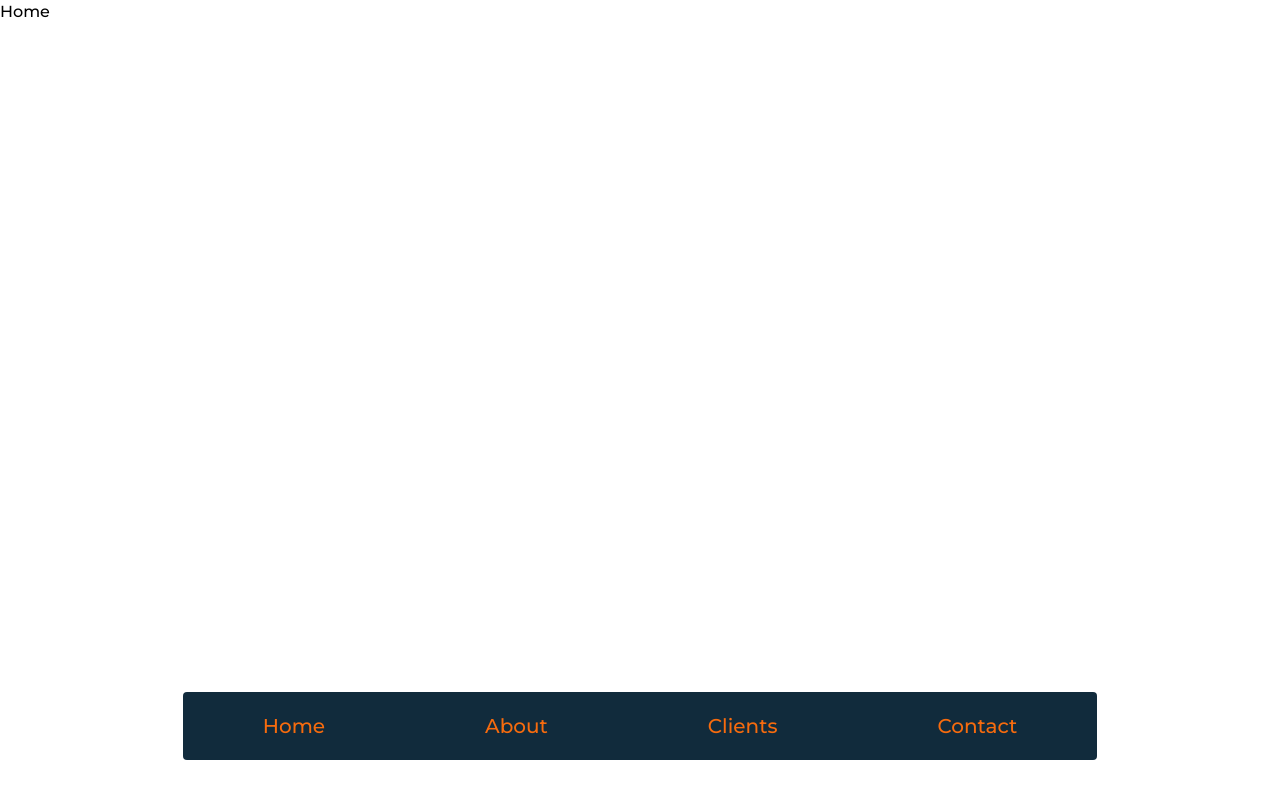
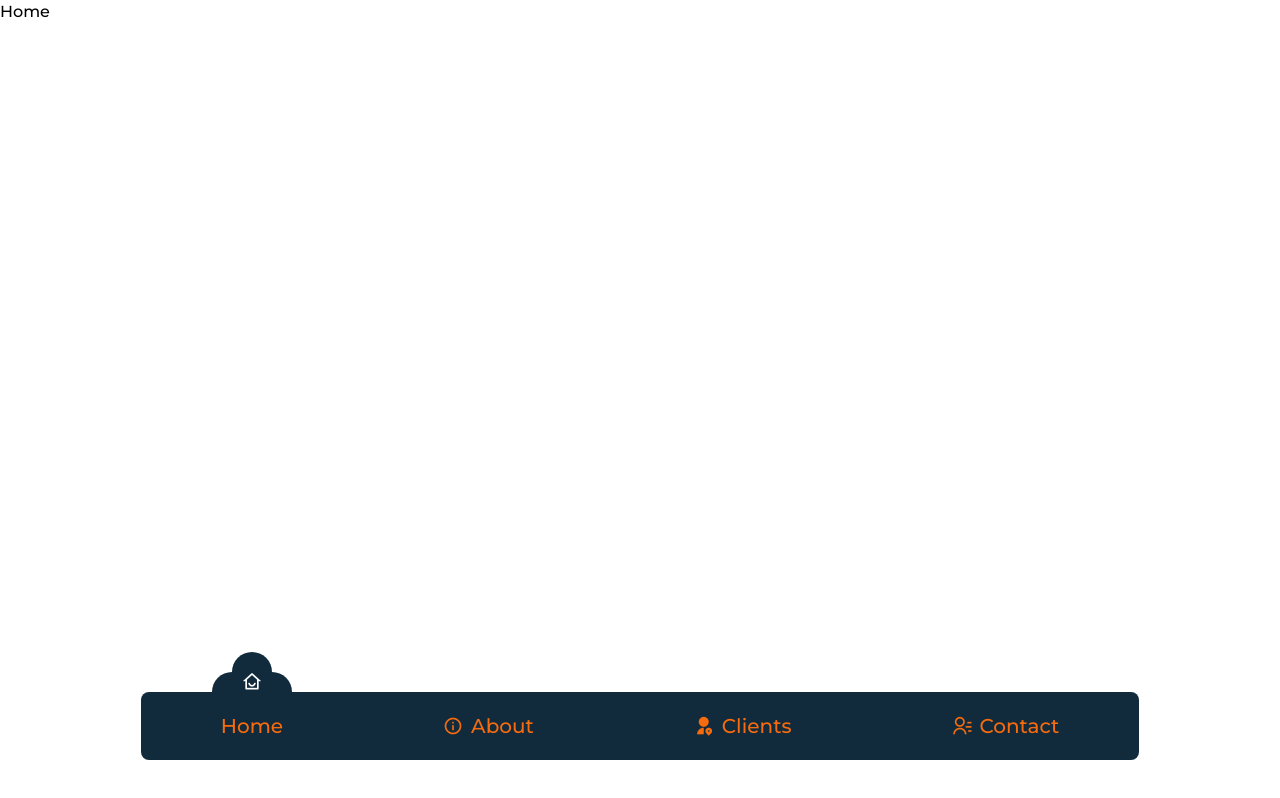
Before and after one commit to Plyavinskiy/marketing-agency, a React (Create React App) app: page / in a window 1280 px wide. Built offline with nearby package versions, Linux system fonts and the light colour scheme.

Commit message:
style: add styles for the Footer navbar

```diff
--- a/public/index.html
+++ b/public/index.html
@@ -4,6 +4,7 @@
     <meta charset="utf-8" />
     <link rel="icon" href="%PUBLIC_URL%/favicon.ico" />
     <meta name="viewport" content="width=device-width, initial-scale=1" />
+    <link href="https://cdn.jsdelivr.net/npm/remixicon@2.5.0/fonts/remixicon.css" rel="stylesheet">
     <title>Marketing Agency</title>
   </head>
   <body>
--- a/src/components/Layout.js
+++ b/src/components/Layout.js
@@ -1,27 +1,29 @@
 import React from "react";
-import { Link } from "react-router-dom";
+import { Link, useLocation } from "react-router-dom";
 
 function Layout({ children }) {
+  const location = useLocation();
+
   const menuItems = [
     {
       title: "Home",
       path: "/",
-      icon: "",
+      icon: "ri-home-smile-line",
     },
     {
       title: "About",
       path: "/about",
-      icon: "",
+      icon: "ri-information-line",
     },
     {
       title: "Clients",
       path: "/clients",
-      icon: "",
+      icon: "ri-user-location-fill",
     },
     {
       title: "Contact",
       path: "/contact",
-      icon: "",
+      icon: "ri-contacts-line",
     },
   ];
 
@@ -34,14 +36,29 @@
       <div className="fixed left-0 right-0 bottom-10">
         <div className="flex justify-center w-full">
           {menuItems.map((item, index) => (
-            <div key={item.title}
-              className={`px-20 py-5 bg-primary ${index === 0 && "rounded-l"} ${
-                index === menuItems.length - 1 && "rounded-r"
-              }`}
-            >
-              <Link to={item.path} className="text-secondary text-xl">
-                {item.title}
-              </Link>
+            <div key={item.title} className="flex flex-col items-center justify-end">
+              {location.pathname === item.path && (
+                <div className="flex flex-col items-center">
+                  <div className="h-5 w-10 bg-primary rounded-t-full"></div>
+                  <div className="h-5 w-20 bg-primary rounded-t-full text-center flex items-center justify-center">
+                    <i className={`${item.icon} text-xl text-white`}></i>
+                  </div>
+                </div>
+              )}
+              <div
+                className={`px-20 py-5 bg-primary ${
+                  index === 0 && "rounded-l-lg"
+                } ${
+                  index === menuItems.length - 1 && "rounded-r-lg"
+                } flex item-center justify-center space-x-2`}
+              >
+                {location.pathname !== item.path && (
+                  <i className={`${item.icon} text-secondary text-xl`}></i>
+                )}
+                <Link to={item.path} className="text-secondary text-xl">
+                  {item.title}
+                </Link>
+              </div>
             </div>
           ))}
         </div>
```
